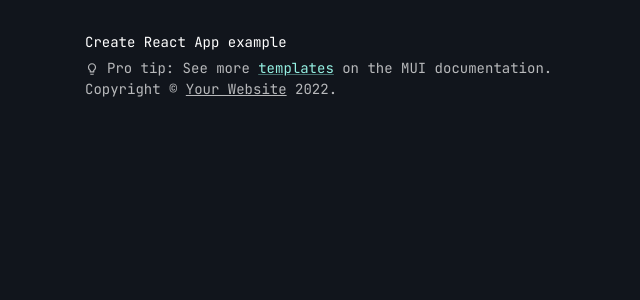
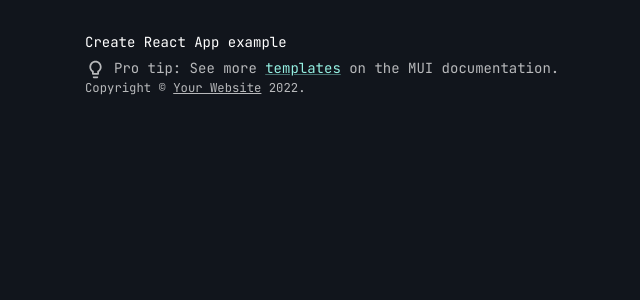
Before and after one commit to alicenet/alice-mui-provider, a React (Create React App) app: page / in a window 1280 px wide. Shown: the top 300 px of the page, without its empty margins (279-919 px from the left). Built offline with nearby package versions, Linux system fonts and the light colour scheme.

Commit message:
From body to html

```diff
--- a/src/style/theme.js
+++ b/src/style/theme.js
@@ -50,7 +50,6 @@
         }
     },
     typography: {
-        fontSize: "14px",
         fontFamily: 'JetBrains Mono',
         button: {
             fontSize: '1.15rem',
@@ -80,8 +79,8 @@
         },
         MuiCssBaseline: {
             styleOverrides: {
-                body: {
-                    fontSize: '14px',
+                html: {
+                    fontSize: "14px",
                     "&::-webkit-scrollbar, & *::-webkit-scrollbar": {
                         "-webkit-appearance": "none",
                         width: 10,
```
